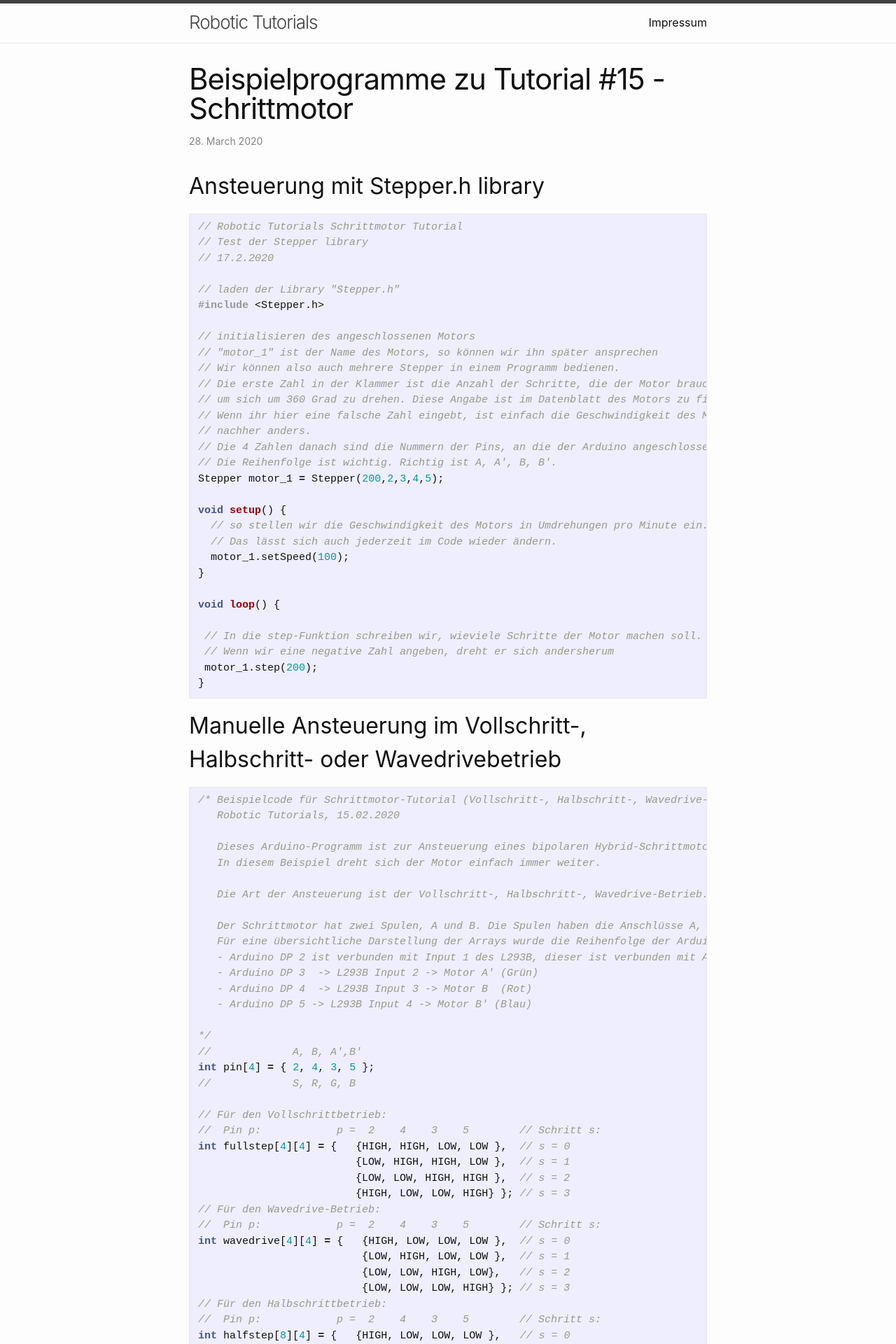
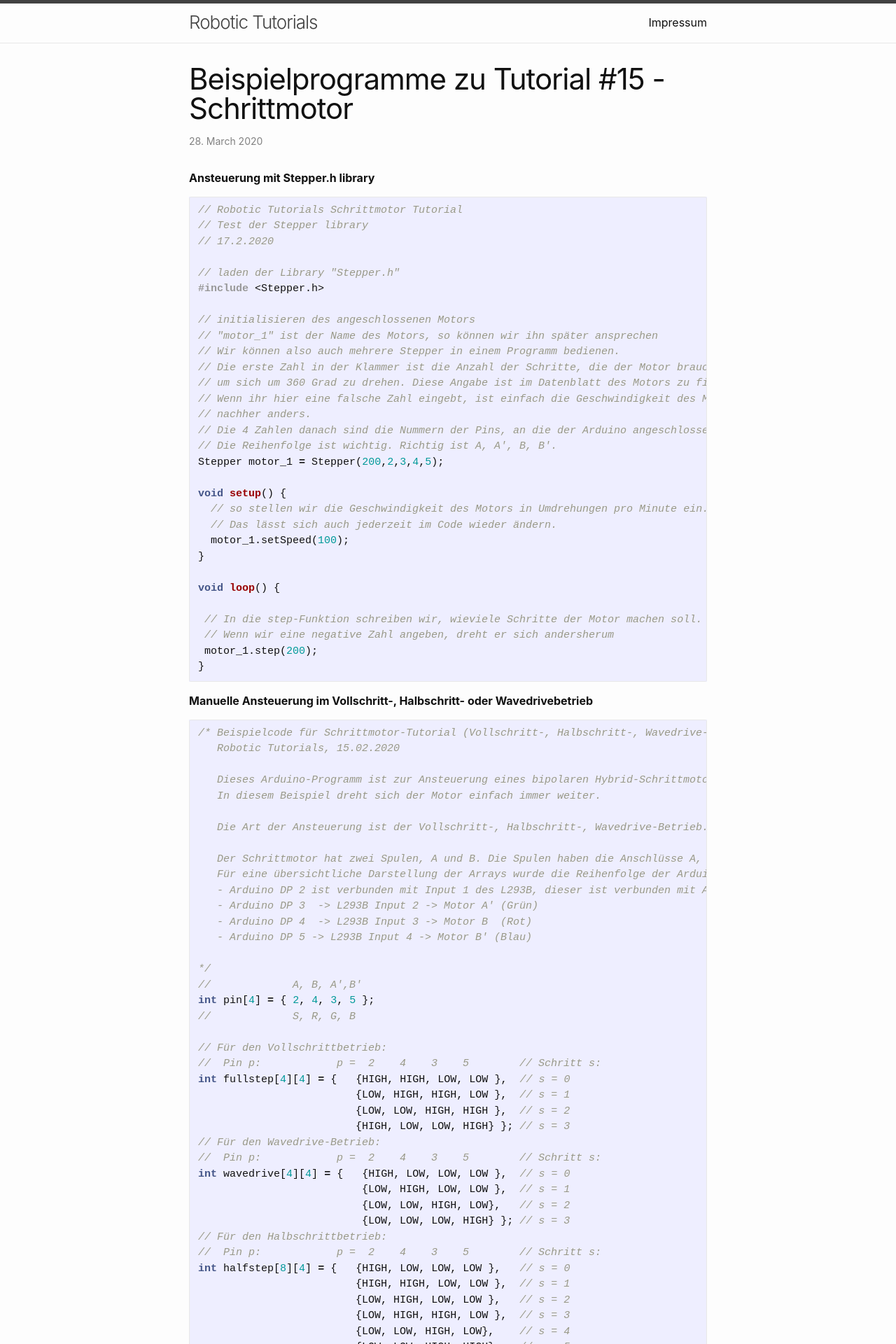
Before and after one commit to nikoro1904/robotic-tutorials, a Jekyll site: the page built from docs/_posts/tutorial_schrittmotor/2020-03-28-code-tutorial-schrittmotor.md, in a window 1280 px wide. Shown: the top 1920 px of the page at 70% size. Built offline with Jekyll 4.4.1, drawn with Linux system fonts in a browser that asks for light colours.

````diff
--- a/docs/_posts/tutorial_schrittmotor/2020-03-28-code-tutorial-schrittmotor.md
+++ b/docs/_posts/tutorial_schrittmotor/2020-03-28-code-tutorial-schrittmotor.md
@@ -4,7 +4,7 @@ title: "Beispielprogramme zu Tutorial #15 - Schrittmotor"
 categories:
 ---
 
-## Ansteuerung mit Stepper.h library
+**Ansteuerung mit Stepper.h library**
 ```c
 // Robotic Tutorials Schrittmotor Tutorial
 // Test der Stepper library
@@ -38,7 +38,7 @@ void loop() {
 }
 ```
 
-## Manuelle Ansteuerung im Vollschritt-, Halbschritt- oder Wavedrivebetrieb
+**Manuelle Ansteuerung im Vollschritt-, Halbschritt- oder Wavedrivebetrieb**
 ```c
 /* Beispielcode für Schrittmotor-Tutorial (Vollschritt-, Halbschritt-, Wavedrive-Betrieb)
    Robotic Tutorials, 15.02.2020
@@ -104,7 +104,7 @@ void loop() {
 ```
 
 
-## Manuelle Ansteuerung im Mikroschritt-Betrieb
+**Manuelle Ansteuerung im Mikroschritt-Betrieb**
 ```c
 /* Beispielcode für Schrittmotor-Tutorial (Mikroschritt-Betrieb)
    Robotic Tutorials, 15.02.2020
````
Also changed, not shown: docs/_posts/tutorial_schrittmotor/2020-03-29-tutorial-schrittmotor.md (+2 -2 lines), docs/_sass/4_bit_simple.jpeg (deleted).
